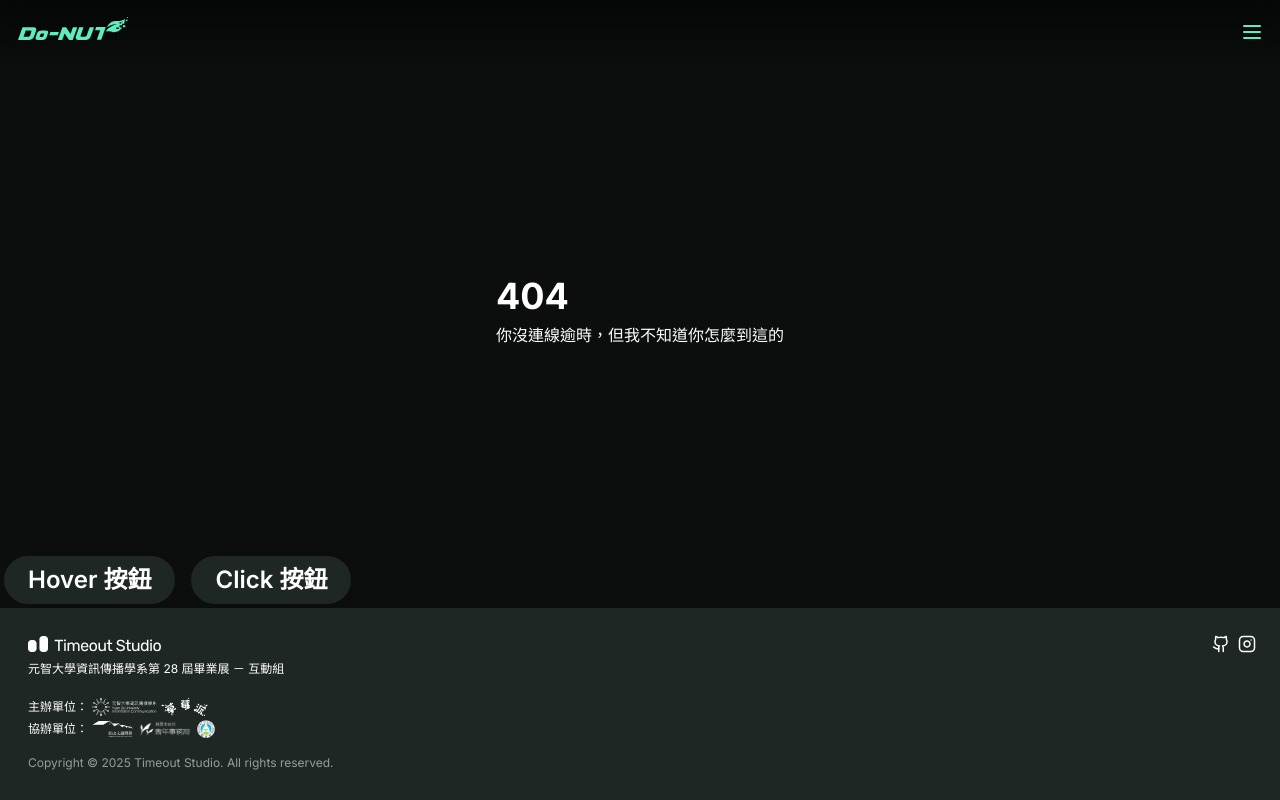
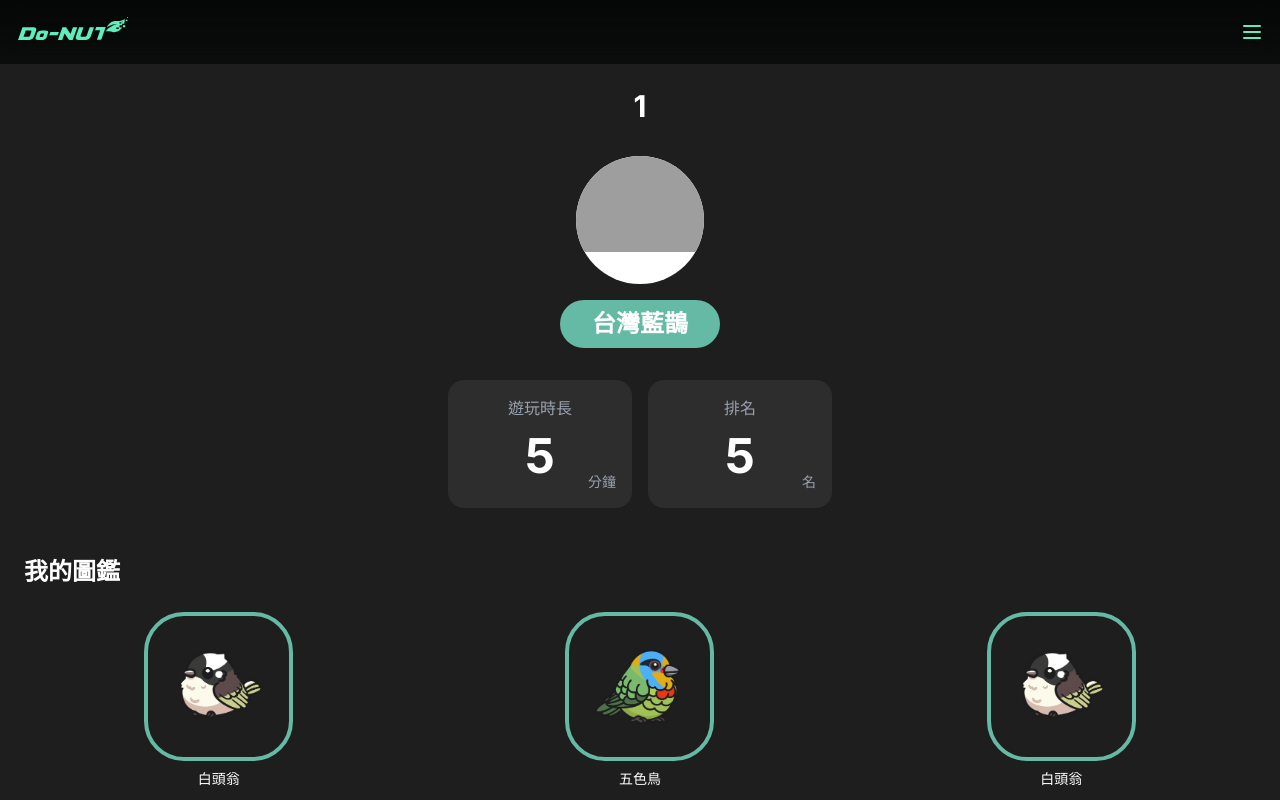
Before and after one commit to Timeout-Studio/donut-fe, a Next.js app: page /result/1 in a window 1280 px wide. Before the commit this address had no page. Shown: the top 800 px of the page. Built offline with nearby package versions, Linux system fonts and the light colour scheme; grey boxes are pictures that could not be loaded.

Commit message:
feat: Add 初步UI

```diff
--- /dev/null
+++ b/app/components/BirdItem.tsx
@@ -0,0 +1,23 @@
+import Image from 'next/image'
+
+interface BirdItemProps {
+  isLocked: boolean;
+  children: React.ReactNode;
+}
+
+const BirdItem = ({ isLocked, children }: BirdItemProps) => {
+  return (
+    <div
+      className={`aspect-square border-4 rounded-[40px] ${
+        isLocked ? 'border-gray-600' : 'border-donut-accent'
+      } p-2`}
+    >
+      <div className={`w-full h-full rounded-xl flex items-center justify-center
+        ${isLocked ? 'opacity-50' : ''}`}>
+        {children}
+      </div>
+    </div>
+  )
+}
+
+export default BirdItem
--- a/app/components/button/buttonClick.tsx
+++ b/app/components/Button.tsx
@@ -1,16 +1,20 @@
 "use client";
 
+import { Link } from "lucide-react";
 import React, { useState } from "react";
 
-interface ButtonClick {
+interface Button {
   label: string;
+  href: string;
+  onClick: () => void;
 }
 
-export function ClickButton({ label }: ButtonClick) {
+export function Button({ label, href }: Button) {
   const [clicked, setClicked] = useState(false);
 
   const handleClick = () => {
     setClicked((prev) => !prev);
+    console.log(clicked);
   };
 
   return (
@@ -28,7 +32,7 @@ export function ClickButton({ label }: ButtonClick) {
         duration-200
         hover:bg-donut-sec
         hover:text-white
-        focus:bg-donut-prim
+        active:bg-donut-prim
       `}
     >
       {label}
@@ -36,4 +40,4 @@ export function ClickButton({ label }: ButtonClick) {
   );
 }
 
-export default ClickButton;
+export default Button;
--- a/app/components/button/Button.tsx
+++ /dev/null
@@ -1,32 +0,0 @@
-
-
-interface ButtonProps {
-  label: string; // 按鈕上顯示的文字
-}
-
-function Button({ label }: ButtonProps) {
-  return (
-    <>
-      <button
-        className="
-          bg-donut-bg-2
-          font-semibold
-          text-2xl
-          text-donut-text-white
-          px-6
-          py-2
-          rounded-full
-          hover:bg-donut-sec
-          hover:text-donut-bg
-          transition
-          duration-200
-        "
-      >
-        {label}
-      </button>
-
-    </>
-  );
-}
-
-export default Button;
--- a/app/components/nav.tsx
+++ b/app/components/nav.tsx
@@ -16,7 +16,7 @@ export default function Navbar() {
   }, []);
 
   return (
-    <nav className="h-16 nav-gradient flex justify-between items-center p-4">
+    <nav className="h-16 nav-gradient flex justify-between items-center p-4 z-50">
       <a href="">
         <DonutLogo className="text-donut-prim mb-0.75 ml-0.5" />
       </a>
@@ -57,7 +57,7 @@ export default function Navbar() {
               </Link>
             </li>
             <li className="list-group-item">
-              <Link href="./profile" onClick={() => setIsOpen(false)}>
+              <Link href="./result" onClick={() => setIsOpen(false)}>
                 個人成績
               </Link>
             </li>
--- a/app/globals.css
+++ b/app/globals.css
@@ -16,6 +16,7 @@
 
   --text-donut-h1: var(--text-4xl);
   --text-donut-h2: var(--text-2xl);
+  --text-donut-p: var(--text-base);
   --text-donut-p-tiny: var(--text-xs);
 }
 @layer utilities {
--- a/app/layout.tsx
+++ b/app/layout.tsx
@@ -5,8 +5,7 @@ import styles from "./layout.module.css";
 import { Github, Instagram } from "lucide-react";
 import { YZUICLogo, StrawberryPieLogo } from "./svg_components/Logos";
 import Navbar from "./components/nav";
-import Button from "./components/button/Button";
-import ButtonClick from "./components/button/buttonClick";
+import Button from "./components/Button";
 
 const inter = Inter({
   variable: "--font-inter",
@@ -45,50 +44,43 @@ export default function RootLayout({
           <Navbar />
           <main className={styles.content}>
             {children}{" "}
-            <div className="m-1 flex gap-4 items-center">
-              {/* 使用 hover 變色的按鈕 */}
-              <Button label="Hover 按鈕" />
-              {/* 使用點擊後變色的按鈕 */}
-              <ButtonClick label="Click 按鈕" />
-            </div>
           </main>
-          <footer className="bg-donut-bg-2 p-6 text-donut-p-tiny ">
+          <footer className="bg-donut-bg-2 p-6 ">
             <div className="flex justify-between">
-              <object data="/TimoutStudioLogo.svg" className="" />
+              <object data="/TimoutStudioLogo.svg" className="h-8 w-auto" />
               <div className="flex justify-between items-center gap-2">
                 <a href="./">
-                  <Github className="h-4.5 w-4.5" />
+                  <Github className="h-6 w-auto" />
                 </a>
                 <a href="https://www.instagram.com/donut_timeout/">
-                  <Instagram className="h-4.5 w-4.5" />
+                  <Instagram className="h-6 w-auto" />
                 </a>
               </div>
             </div>
-            <p className="p-1">元智大學資訊傳播學系第 28 屆畢業展 － 互動組</p>
-            <div className="">
-              <div>
-                <div className="block mt-4">
-                  <div className="m-1 flex gap-1 items-center">
-                    <p>主辦單位：</p>
-                    <a href="https://infocom.yzu.edu.tw/">
-                      <YZUICLogo className="text-donut-text-white" />
-                    </a>
-                    <a href="https://strawberrypie.tw/">
-                      <StrawberryPieLogo className="text-donut-text-white" />
-                    </a>
-                  </div>
-                  <div className="m-1 flex gap-1 items-center">
-                    <p>協辦單位：</p>
-                    <object data="/SongshanLogo.svg"></object>
-                    <object data="/TaoyuanLogo.svg"></object>
-                    <object data="/MOELogo.svg"></object>
-                  </div>
+            <p className="p-1 text-donut-p">元智大學資訊傳播學系第 28 屆畢業展 － 互動組</p>
+            <div>
+              <div className="mt-8 px-1 text-donut-p">
+                <div className="my-2 flex flex-nowrap gap-2 items-center">
+                  <p className="flex-shrink-0">主辦單位：</p>
+                  <a className="flex items-ㄈcenter flex-shrink-0" href="https://infocom.yzu.edu.tw/">
+                    <YZUICLogo className="text-donut-text-white h-8 w-auto" />
+                  </a>
+                  <a className="flex items-center flex-shrink-0" href="https://strawberrypie.tw/">
+                    <StrawberryPieLogo className="text-donut-text-white h-8 w-auto" />
+                  </a>
                 </div>
-                <p className="p-1 pt-3 text-donut-text-gray">
-                  Copyright © 2025 Timeout Studio. All rights reserved.
-                </p>
+                <div className="my-2 flex flex-nowrap gap-2 items-center">
+                  <p className="flex-shrink-0">協辦單位：</p>
+                  <object data="/SongshanLogo.svg" className="h-8 w-auto"></object>
+                  <object data="/TaoyuanLogo.svg" className="h-8 w-auto"></object>
+                  <object data="/MOELogo.svg" className="h-8 w-auto"></object>
+                </div>
               </div>
+
             </div>
+            <p className="p-1 pt-3 text-donut-text-gray text-donut-p-tiny text-center">
+              Copyright © 2025 Timeout Studio. All rights reserved.
+            </p>
           </footer>
         </div>
       </body>
--- a/app/profile/page.tsx
+++ /dev/null
@@ -1,3 +0,0 @@
-export default function Profile() {
-  return <><p>this is profile</p></>;
-}
--- /dev/null
+++ b/app/result/[id]/page.tsx
@@ -0,0 +1,103 @@
+'use client'
+
+import { useEffect } from 'react'
+import { useParams } from 'next/navigation'
+import Image from 'next/image'
+import BirdItem from '@/app/components/BirdItem'
+
+interface PageProps {
+  params: {
+    id: string
+  }
+}
+
+// 模擬的鳥類資料
+const birds = [
+  { name: '白頭翁', image: '/白頭翁.png' },
+  { name: '五色鳥', image: '/五色鳥.png' },
+  // ... 其他鳥類
+]
+
+const IndividualResultPage = ({ params }: PageProps) => {
+  const { id } = params
+
+  useEffect(() => {
+    // 將 ID 保存到 LocalStorage
+    localStorage.setItem('userResultId', id)
+  }, [id])
+
+  return (
+    <div className="min-h-screen bg-[#1E1E1E] text-white p-6">
+      {/* 頂部 ID */}
+      <div className="text-center">
+        <h1 className="text-3xl font-bold mb-8">{id}</h1>
+      </div>
+
+      {/* 個人資料區 */}
+      <div className="flex flex-col items-center mb-8">
+        {/* 大頭貼 */}
+        <div className="w-32 h-32 rounded-full bg-white overflow-hidden mb-4">
+          <Image
+            src="/path-to-your-bird-image.png"
+            alt="台灣藍鵲"
+            width={128}
+            height={128}
+            className="object-cover"
+          />
+        </div>
+
+        {/* 等級顯示 */}
+        <div className="bg-donut-accent rounded-full px-8 py-2">
+          <h2 className="text-donut-text-white text-2xl font-bold">台灣藍鵲</h2>
+        </div>
+
+        {/* 遊玩數據 */}
+        <div className="flex gap-4 w-full max-w-sm justify-center mt-8">
+          {/* 遊玩時長 */}
+          <div className="bg-[#2D2D2D] rounded-2xl p-4 flex-1 flex flex-col h-32 relative">
+            <div className="text-gray-400 text-center">遊玩時長</div>
+            <div className="flex-grow flex items-center justify-center">
+              <div className="text-5xl font-bold">5</div>
+            </div>
+            <div className="absolute bottom-4 right-4 text-sm text-gray-400">分鐘</div>
+          </div>
+
+          {/* 排名 */}
+          <div className="bg-[#2D2D2D] rounded-2xl p-4 flex-1 flex flex-col h-32 relative">
+            <div className="text-gray-400 text-center">排名</div>
+            <div className="flex-grow flex items-center justify-center">
+              <div className="text-5xl font-bold">5</div>
+            </div>
+            <div className="absolute bottom-4 right-4 text-sm text-gray-400">名</div>
+          </div>
+        </div>
+      </div>
+
+      {/* 圖鑑區域 */}
+      <div className="mt-12">
+        <h2 className="text-2xl font-bold mb-6">我的圖鑑</h2>
+        <div className="grid grid-cols-3 gap-8">
+          {Array(9).fill(null).map((_, index) => {
+            const bird = birds[index % birds.length];
+            return (
+              <div key={index} className="flex flex-col items-center gap-2">
+                <BirdItem isLocked={index > 6}>
+                  <Image
+                    src={bird.image}
+                    alt=""
+                    width={100}
+                    height={100}
+                    className="object-contain"
+                  />
+                </BirdItem>
+                <span className="text-sm text-center">{bird.name}</span>
+              </div>
+            );
+          })}
+        </div>
+      </div>
+    </div>
+  )
+}
+
+export default IndividualResultPage
--- /dev/null
+++ b/app/result/page.tsx
@@ -0,0 +1,25 @@
+'use client'
+
+import { useEffect } from 'react'
+import { useRouter } from 'next/navigation'
+
+const ResultPage = () => {
+  const router = useRouter()
+
+  useEffect(() => {
+    // 檢查 LocalStorage 中是否有保存的 ID
+    const storedId = localStorage.getItem('userResultId')
+    if (storedId) {
+      // 如果有保存的 ID，重定向到該 ID 的頁面
+      router.push(`/result/${storedId}`)
+    }
+  }, [router])
+
+  return (
+    <div className="p-6">
+      <h1 className="text-2xl">請輸入你的 ID</h1>
+    </div>
+  )
+}
+
+export default ResultPage
```
Also changed, not shown: public/五色鳥.png (added), public/白頭翁.png (added).
